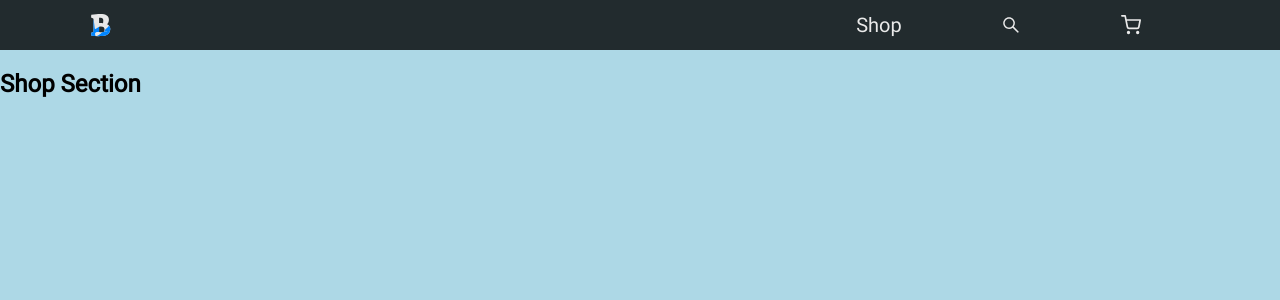
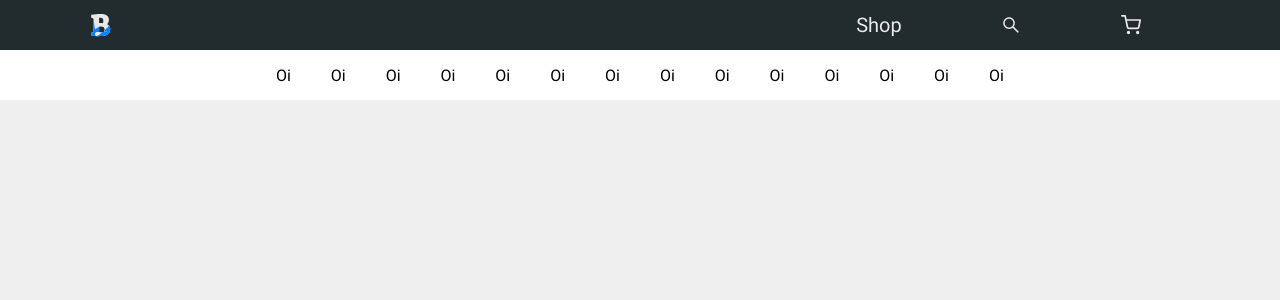
Before and after one commit to gabriellima77/Best-4-Buy, a React (Create React App) app: page /shop in a window 1280 px wide. Shown: the top 300 px of the page. Built offline with nearby package versions, Linux system fonts and the light colour scheme.

Commit message:
add categories and shop section

```diff
--- a/src/components/Shop.js
+++ b/src/components/Shop.js
@@ -1,10 +1,26 @@
 import React from 'react';
+import { StyledShop, Categories } from './styles/Shop.style';
 
 const Shop = ()=> {
   return(
-    <section>
-      <h2>Shop Section</h2>
-    </section>
+    <StyledShop>
+      <Categories>
+        <p>Oi</p>
+        <p>Oi</p>
+        <p>Oi</p>
+        <p>Oi</p>
+        <p>Oi</p>
+        <p>Oi</p>
+        <p>Oi</p>
+        <p>Oi</p>
+        <p>Oi</p>
+        <p>Oi</p>
+        <p>Oi</p>
+        <p>Oi</p>
+        <p>Oi</p>
+        <p>Oi</p>
+      </Categories>
+    </StyledShop>
   )
 }
 
--- a/src/components/styles/Home.style.js
+++ b/src/components/styles/Home.style.js
@@ -4,7 +4,7 @@ export const StyledHome = styled.section`
   position: relative;
   width: 100%;
   height: calc(100vh - 50px);
-  background: #FBFBFB;
+  background: #EFEFEF;
 `;
 
 export const StyledContent = styled.div`
--- /dev/null
+++ b/src/components/styles/Shop.style.js
@@ -0,0 +1,20 @@
+import styled from 'styled-components';
+
+export const StyledShop = styled.section`
+  display: flex;
+  flex-direction: column;
+  width: 100%;
+  height: calc(100vh - 50px);
+  background: #EFEFEF;
+`;
+
+export const Categories = styled.div`
+  box-sizing: border-box;
+  padding: 0 20%;
+  display: flex;
+  align-items: center;
+  justify-content: space-around;
+  width: 100%;
+  height: 50px;
+  background-color: white;
+`;
```
